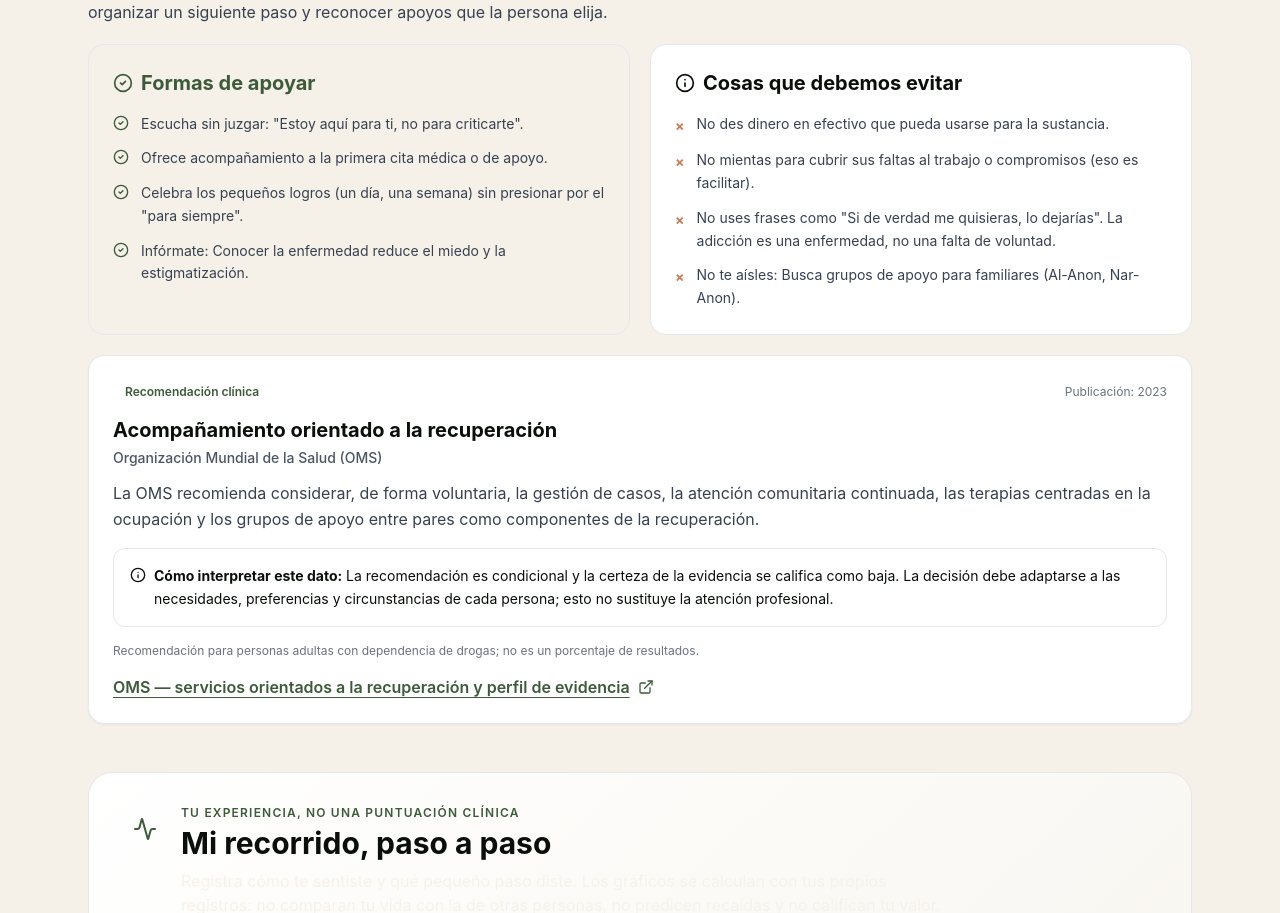
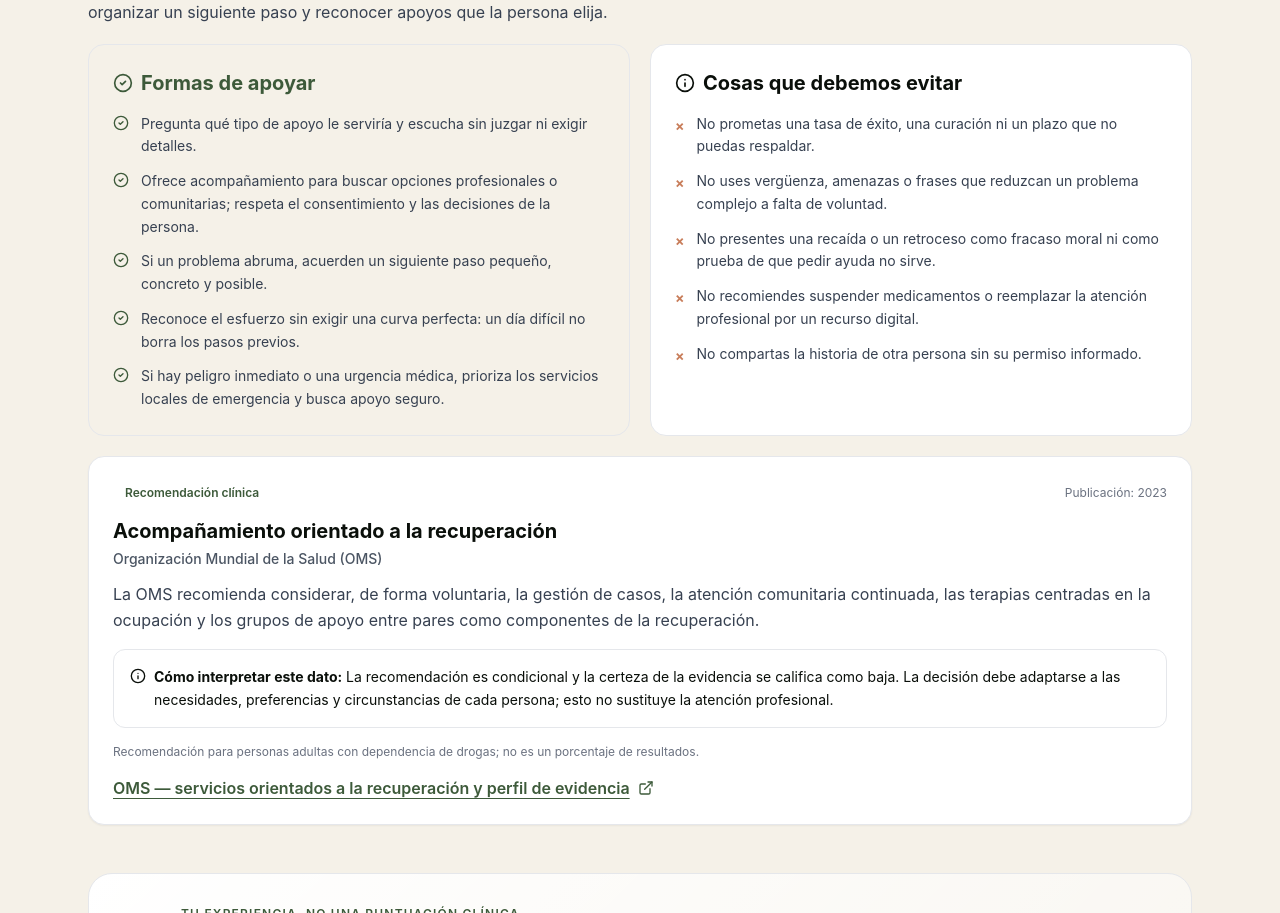
Before and after one commit to ariasalejo/Blumhelps, a React (Vite) app: page /ciencia in a window 1280 px wide. Shown: the part 1928-2841 px from the top of the page. Built offline with nearby package versions, Linux system fonts and the light colour scheme.

Commit message:
fix(science): remove unsupported recovery statistics and fictional case claims

```diff
--- a/src/data/scienceData.ts
+++ b/src/data/scienceData.ts
@@ -1,51 +1,23 @@
-export interface CaseScenario {
-  id: string;
-  title: string;
-  description: string;
-  recoveryPath: string;
-  noInterventionPath: string;
-  scientificFact: string;
-}
+/**
+ * BlumHelps — guía breve de apoyo respetuoso.
+ *
+ * Se retiraron escenarios y porcentajes que no tenían referencias primarias
+ * trazables. Esta guía es orientación general; no diagnostica ni prescribe.
+ */
 
-export const colombianScienceData: CaseScenario[] = [
-  {
-    id: 'caso-1',
-    title: 'Consumo de inicio temprano (Adolescentes)',
-    description: 'Cuando el consumo comienza antes de los 18 años, el cerebro en desarrollo es más vulnerable a cambios estructurales.',
-    recoveryPath: 'Con intervención familiar temprana y terapia multidimensional, el 65% de los jóvenes logran abstinencia sostenida a 2 años y mejoran su rendimiento académico.',
-    noInterventionPath: 'Sin apoyo, el riesgo de desarrollar trastornos de salud mental comórbidos (depresión, ansiedad) se triplica, y la deserción escolar aumenta drásticamente.',
-    scientificFact: 'Estudios del Observatorio de Drogas de Colombia (2023) muestran que la intervención familiar reduce en un 40% la progresión a dependencia severa.'
-  },
-  {
-    id: 'caso-2',
-    title: 'Dependencia establecida en adultos',
-    description: 'Patrones de consumo crónico que han afectado las relaciones laborales, familiares y la salud física.',
-    recoveryPath: 'Los programas de tratamiento ambulatorio combinados con grupos de apoyo (como AA/NA) muestran que el 70% de las personas recuperan la estabilidad laboral y mejoran sus vínculos familiares en 18 meses.',
-    noInterventionPath: 'El deterioro progresivo de la salud física (hígado, sistema cardiovascular) y el aislamiento social severo, con un riesgo significativamente mayor de sobredosis.',
-    scientificFact: 'La OMS reporta que cada dólar invertido en tratamiento de adicciones ahorra hasta 7 dólares en costos de salud, justicia y pérdida de productividad.'
-  },
-  {
-    id: 'caso-3',
-    title: 'La Familia y la Codependencia',
-    description: 'Cuando el entorno familiar, sin querer, facilita el consumo o descuida su propio bienestar emocional.',
-    recoveryPath: 'Cuando la familia recibe psicoeducación y establece límites saludables, la tasa de éxito del tratamiento del paciente aumenta en un 50%. La familia sana, el paciente se recupera.',
-    noInterventionPath: 'El ciclo de rescate y culpa se mantiene, generando burnout familiar, depresión en los cuidadores y recaídas constantes en la persona con consumo.',
-    scientificFact: 'El modelo CRAFT (Community Reinforcement and Family Training) ha demostrado ser un 70% más efectivo para motivar el tratamiento que las intervenciones confrontacionales.'
-  }
-];
-
-// Diccionario de "Cómo Ayudar"
 export const helpDictionary = {
-  'QUE_HACER': [
-    'Escucha sin juzgar: "Estoy aquí para ti, no para criticarte".',
-    'Ofrece acompañamiento a la primera cita médica o de apoyo.',
-    'Celebra los pequeños logros (un día, una semana) sin presionar por el "para siempre".',
-    'Infórmate: Conocer la enfermedad reduce el miedo y la estigmatización.'
+  QUE_HACER: [
+    'Pregunta qué tipo de apoyo le serviría y escucha sin juzgar ni exigir detalles.',
+    'Ofrece acompañamiento para buscar opciones profesionales o comunitarias; respeta el consentimiento y las decisiones de la persona.',
+    'Si un problema abruma, acuerden un siguiente paso pequeño, concreto y posible.',
+    'Reconoce el esfuerzo sin exigir una curva perfecta: un día difícil no borra los pasos previos.',
+    'Si hay peligro inmediato o una urgencia médica, prioriza los servicios locales de emergencia y busca apoyo seguro.',
   ],
-  'QUE_NO_HACER': [
-    'No des dinero en efectivo que pueda usarse para la sustancia.',
-    'No mientas para cubrir sus faltas al trabajo o compromisos (eso es facilitar).',
-    'No uses frases como "Si de verdad me quisieras, lo dejarías". La adicción es una enfermedad, no una falta de voluntad.',
-    'No te aísles: Busca grupos de apoyo para familiares (Al-Anon, Nar-Anon).'
-  ]
-};
+  QUE_NO_HACER: [
+    'No prometas una tasa de éxito, una curación ni un plazo que no puedas respaldar.',
+    'No uses vergüenza, amenazas o frases que reduzcan un problema complejo a falta de voluntad.',
+    'No presentes una recaída o un retroceso como fracaso moral ni como prueba de que pedir ayuda no sirve.',
+    'No recomiendes suspender medicamentos o reemplazar la atención profesional por un recurso digital.',
+    'No compartas la historia de otra persona sin su permiso informado.',
+  ],
+} as const;
```
